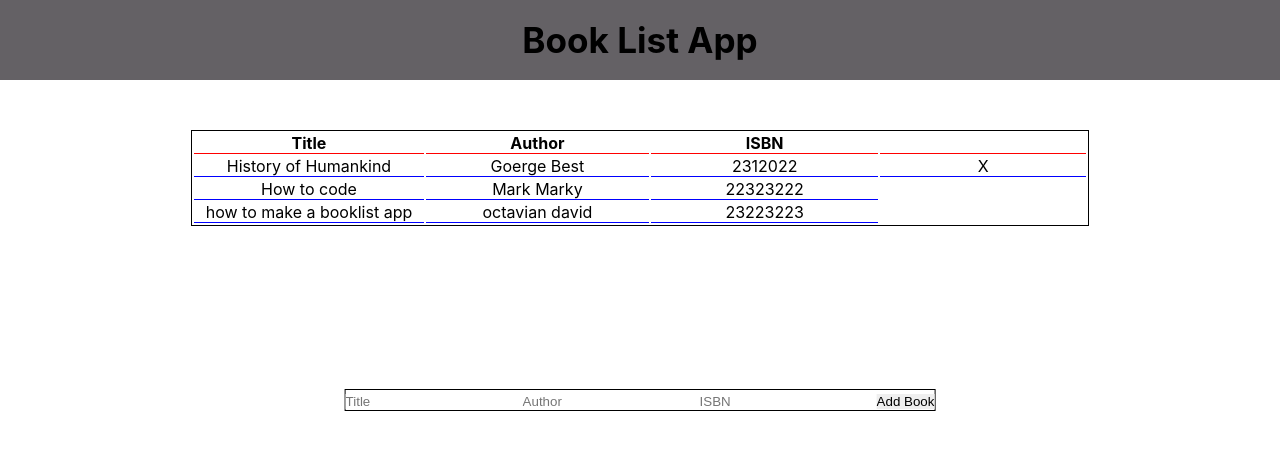
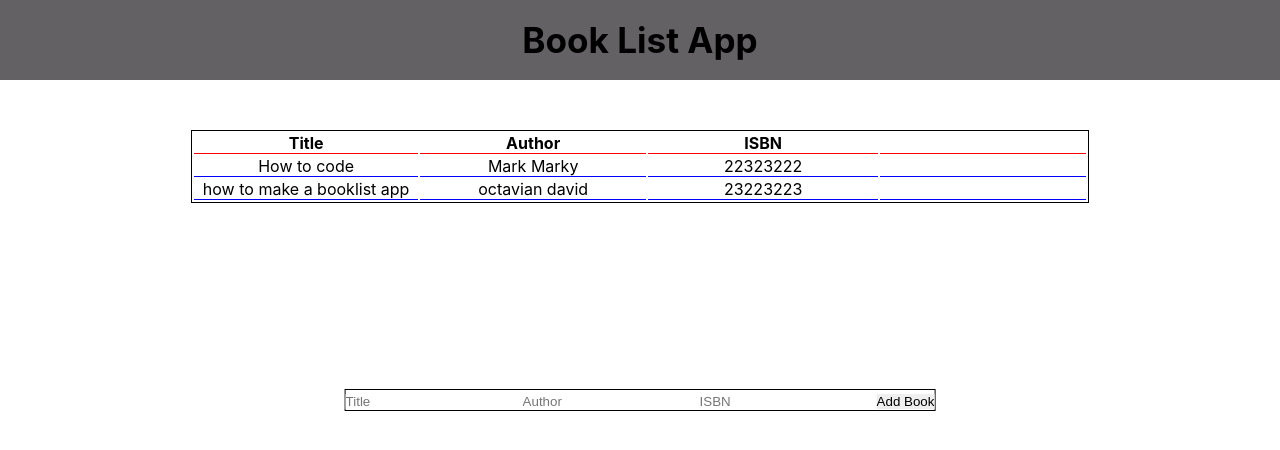
Before and after one commit to octaviandd/book-library-react, a React (Create React App) app: page / in a window 1280 px wide. Shown: the top 450 px of the page. Built offline with nearby package versions, Linux system fonts and the light colour scheme.

Commit message:
Update booklist.js

```diff
--- a/src/components/booklist.js
+++ b/src/components/booklist.js
@@ -1,6 +1,5 @@
 /** @format */
 import React from "react";
-import Book from "./book";
 
 function Booklist(props) {
   return (
@@ -16,17 +15,16 @@ function Booklist(props) {
             </tr>
           </thead>
           <tbody>
-            <tr>
-              <td>History of Humankind</td>
-              <td>Goerge Best</td>
-              <td>2312022</td>
-              <td>X</td>
-            </tr>
-            {props.list.map(book => (
-              <tr>
+            {props.list.map((book, index) => (
+              <tr key={index}>
                 <td>{book.title}</td>
                 <td>{book.author}</td>
                 <td>{book.isbn}</td>
+                <td>
+                  <button onClick={() => props.removeBook(book)}>
+                    <i class="far fa-trash-alt"></i>
+                  </button>
+                </td>
               </tr>
             ))}
           </tbody>
```
